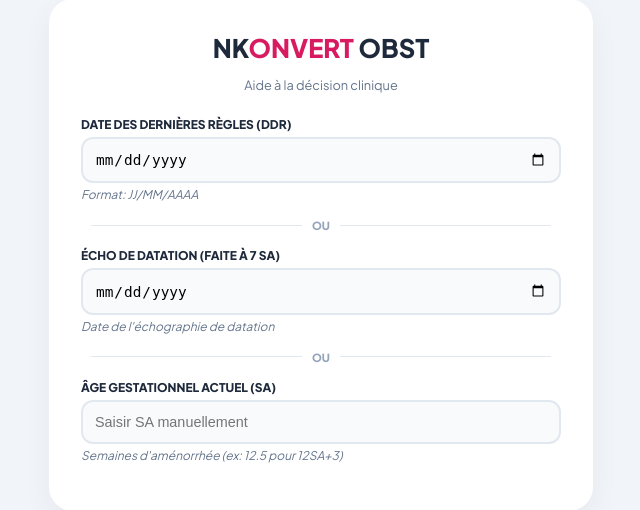
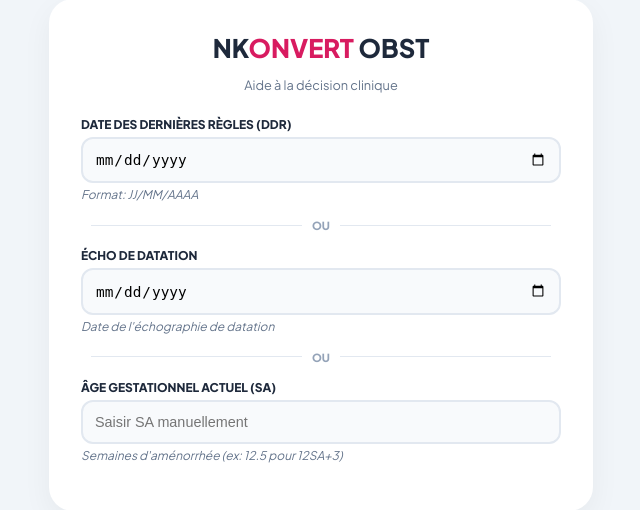
Before and after one commit to Reygreekk/nkonvert, a Flask app: page /calculateur-obstetrical in a window 1280 px wide. Shown: the part 165-675 px from the top of the page, without its empty margins (319-959 px from the left). Run offline with Flask 3, Linux system fonts and the light colour scheme.

Commit message:
gyneco.html

```diff
--- a/templates/gyneco.html
+++ b/templates/gyneco.html
@@ -275,7 +275,7 @@
     <div class="divider">OU</div>
 
     <div class="form-group">
-        <label>Écho de datation (faite à 7 SA)</label>
+        <label>Écho de datation </label>
         <input type="date" id="echoDate" onchange="calculerDepuisEcho()">
         <div class="info-text">Date de l'échographie de datation</div>
         <div class="error-message" id="echo-error"></div>
```
